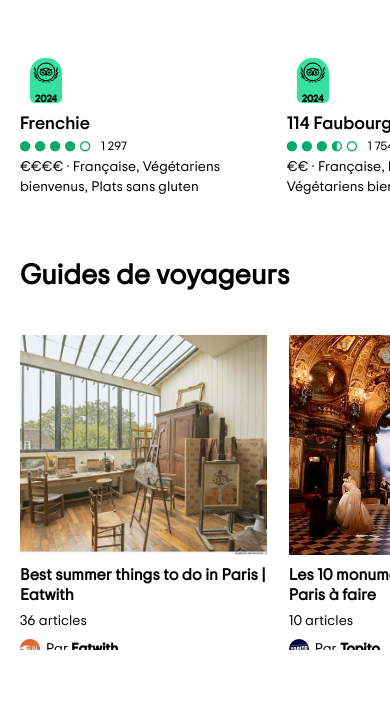
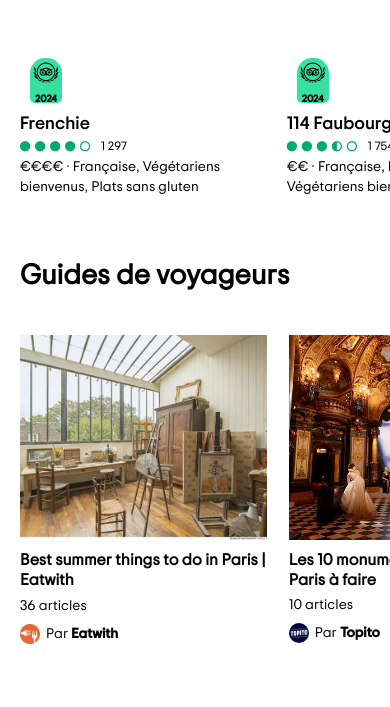
Before and after one commit to wilsonbovea/tripAdvisor, a plain HTML site: page index.html in a window 390 px wide. Shown: the part 2193-2900 px from the top of the page. Drawn offline with Linux system fonts and the light colour scheme; files whose address does not match are found by name.

Commit message:
modification section guide

```diff
--- a/css/style.css
+++ b/css/style.css
@@ -385,17 +385,22 @@ header > section {
   color: #04a96c;
 }
 /* --------------------- */
+
 .main-guide {
   margin-bottom: 60px;
   display: flex;
   gap: 22px;
+
+  max-width: 1096px;
 }
-.main-guide > div {
-  width: calc(100% / 3);
+.div-autor {
+  display: flex;
+  flex-direction: column;
+  width: calc((100% - 44px) / 3);
   flex-shrink: 0;
 }
 .div-img {
-  height: 70%;
+  height: 65%;
 
   overflow: hidden;
   margin-bottom: 10px;
@@ -558,7 +563,7 @@ footer img {
     flex-wrap: nowrap;
     overflow: scroll;
   }
-  .main-guide > div {
+  .div-autor {
     width: calc(100% / 2.5);
   }
   .country-city,
@@ -647,10 +652,9 @@ footer img {
   }
 
   .main-guide {
-    flex-wrap: nowrap;
     overflow: scroll;
   }
-  .main-guide > div {
+  .div-autor {
     width: calc(100% / 1.5);
   }
 
--- a/index.html
+++ b/index.html
@@ -404,7 +404,7 @@
       <section class="guide">
         <h2>Guides de voyageurs</h2>
         <div class="main-guide">
-          <div>
+          <div class="div-autor">
             <div class="div-img">
               <img class="img-guide" src="./img/visit1.jpg" alt="visit1" />
             </div>
@@ -434,7 +434,7 @@
             </div>
           </div>
 
-          <div>
+          <div class="div-autor">
             <div class="div-img">
               <img class="img-guide" src="./img/visit2.jpg" alt="visit2" />
             </div>
@@ -462,7 +462,7 @@
             </div>
           </div>
 
-          <div>
+          <div class="div-autor">
             <div class="div-img">
               <img class="img-guide" src="./img/visit3.jpg" alt="visit3" />
             </div>
```
